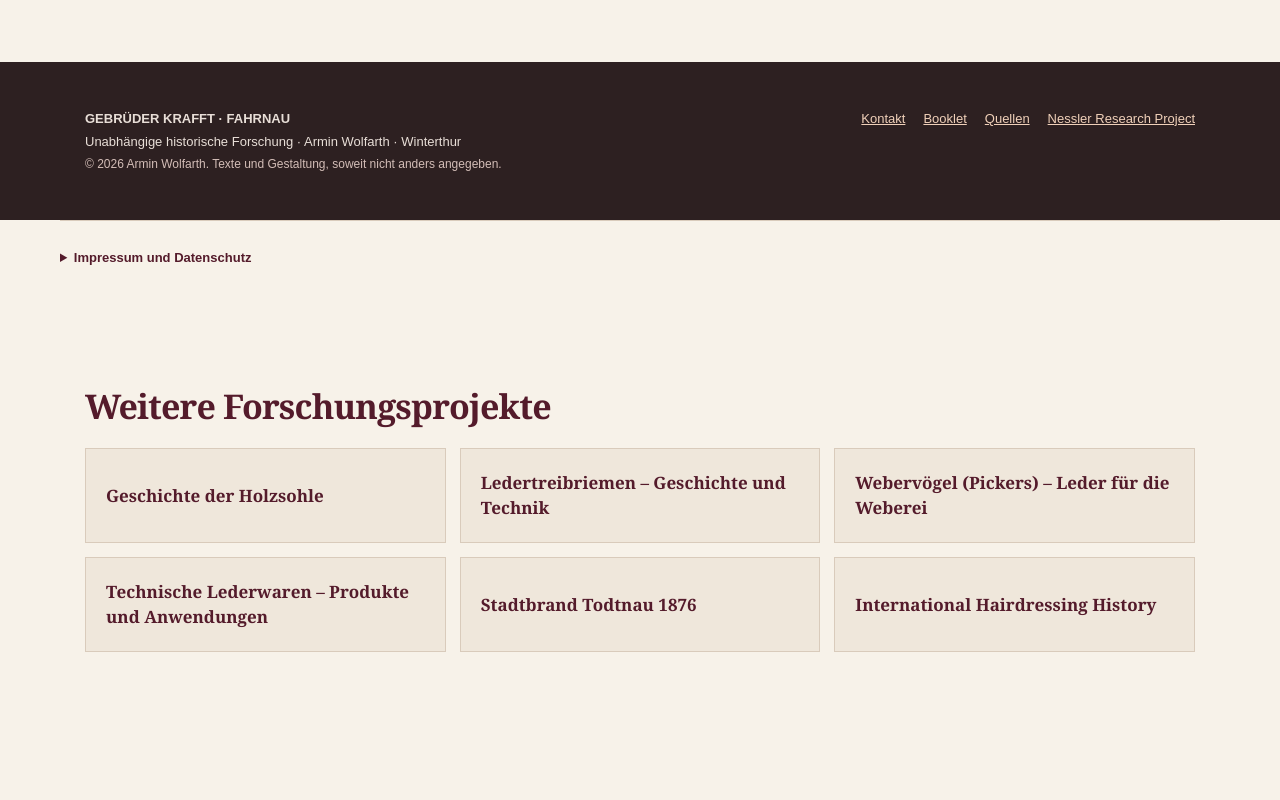
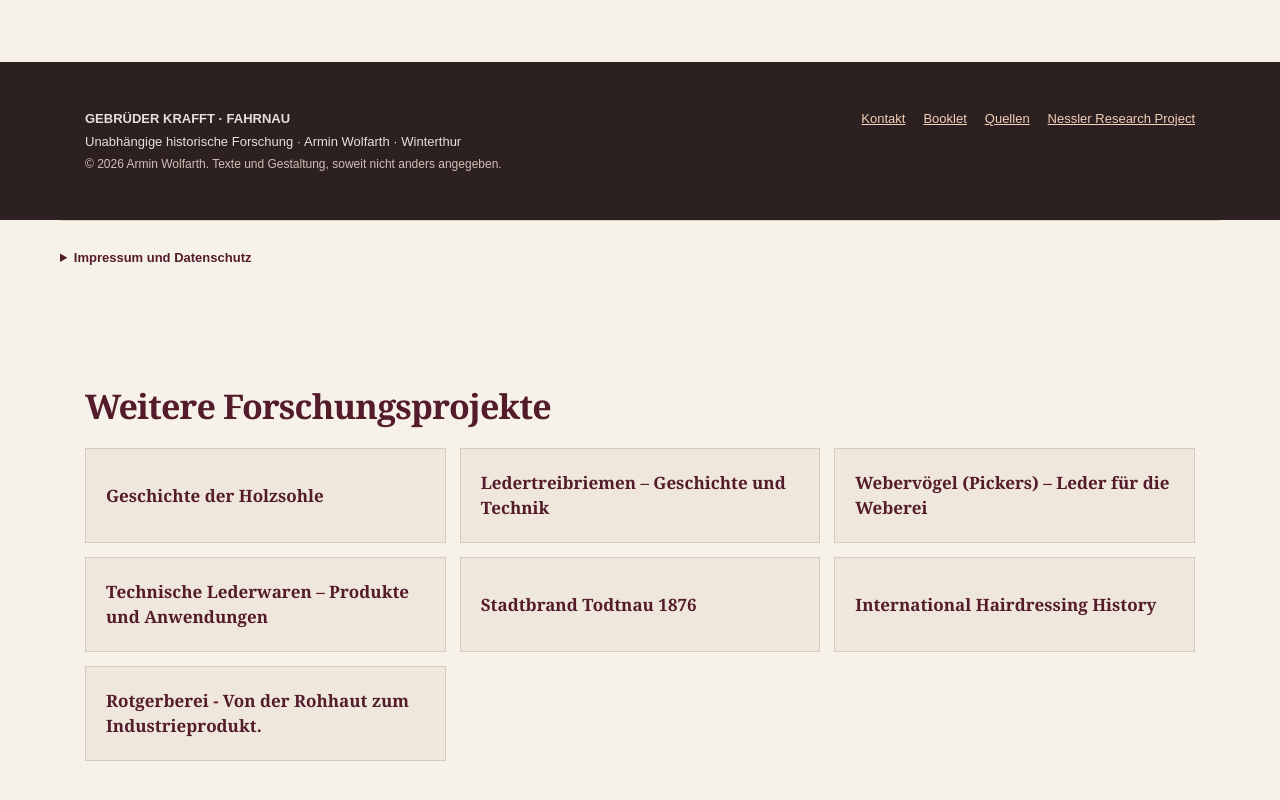
Before and after one commit to armin-historik/krafft-fahrnau, a plain HTML site: page index.html in a window 1280 px wide. Shown: the part 5448-6248 px from the top of the page. Before the commit the page ends 6187 px from the top, so only its background shows below. Drawn offline with Linux system fonts and the light colour scheme.

Commit message:
Update index.html

```diff
--- a/index.html
+++ b/index.html
@@ -51,6 +51,7 @@
     <a href="https://technische-lederwaren.krafft-fahrnau.de/">Technische Lederwaren – Produkte und Anwendungen</a>
     <a href="https://stadtbrand-todtnau.de/">Stadtbrand Todtnau 1876</a>
     <a href="https://hairdressing-history.org/">International Hairdressing History</a>
+    <a href="https://rotgerberei.krafft-fahrnau.de/hairdressing-history.org/">Rotgerberei - Von der Rohhaut zum Industrieprodukt.</a>
   </nav>
 </section>
 </body></html>
```
